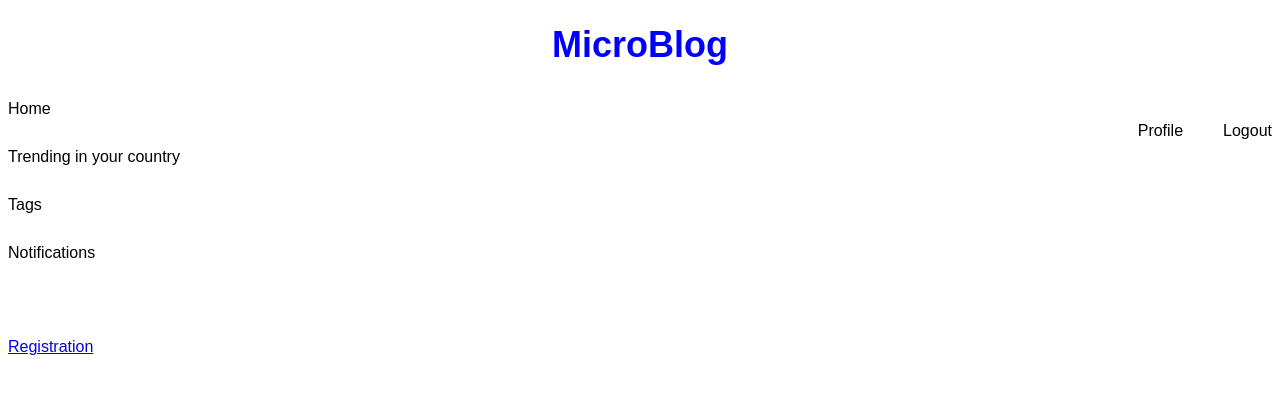
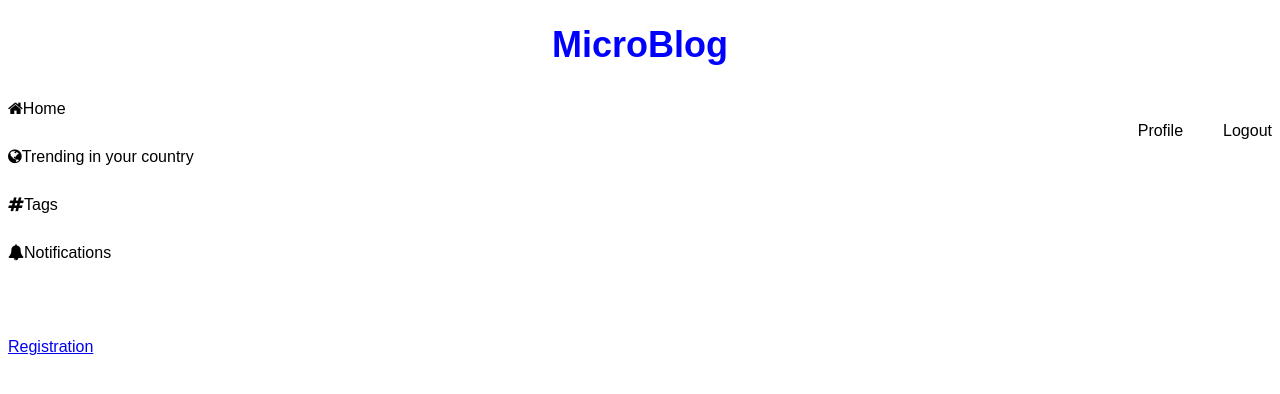
Before and after one commit to EugeniRosh/micro_blogging, a Django app: page / in a window 1280 px wide. Shown: the top 394 px of the page. Run offline with Django 4.2, Linux system fonts and the light colour scheme.

Commit message:
Update base.html

```diff
--- a/src/microblogging/core/presentation/templates/base.html
+++ b/src/microblogging/core/presentation/templates/base.html
@@ -3,6 +3,7 @@
 <head>
   <meta charset="UTF-8">
   <title>{{ title }}</title>
+  <link rel="stylesheet" href="https://cdnjs.cloudflare.com/ajax/libs/font-awesome/4.7.0/css/font-awesome.min.css">
   <style>
     body {
       font-family: Arial, sans-serif;
@@ -71,10 +72,10 @@
   <nav>
     <div class="nav-container">
       <div class="nav-group-1">
-        <a href='{% url "index" %}'></i>Home</a>
-        <a href='#'>Trending in your country</a>
-        <a href='#'>Tags</a>
-        <a href='#'>Notifications</a>
+        <a href='{% url "index" %}'><i class="fa fa-home"></i>Home</a>
+        <a href='#'><i class="fa  fa-globe"></i>Trending in your country</a>
+        <a href='#'><i class="fa fa-hashtag"></i>Tags</a>
+        <a href='#'><i class="fa fa-bell"></i>Notifications</a>
       </div>
       <div class="nav-group-2">
         <a href='#'>Profile</a>
```
